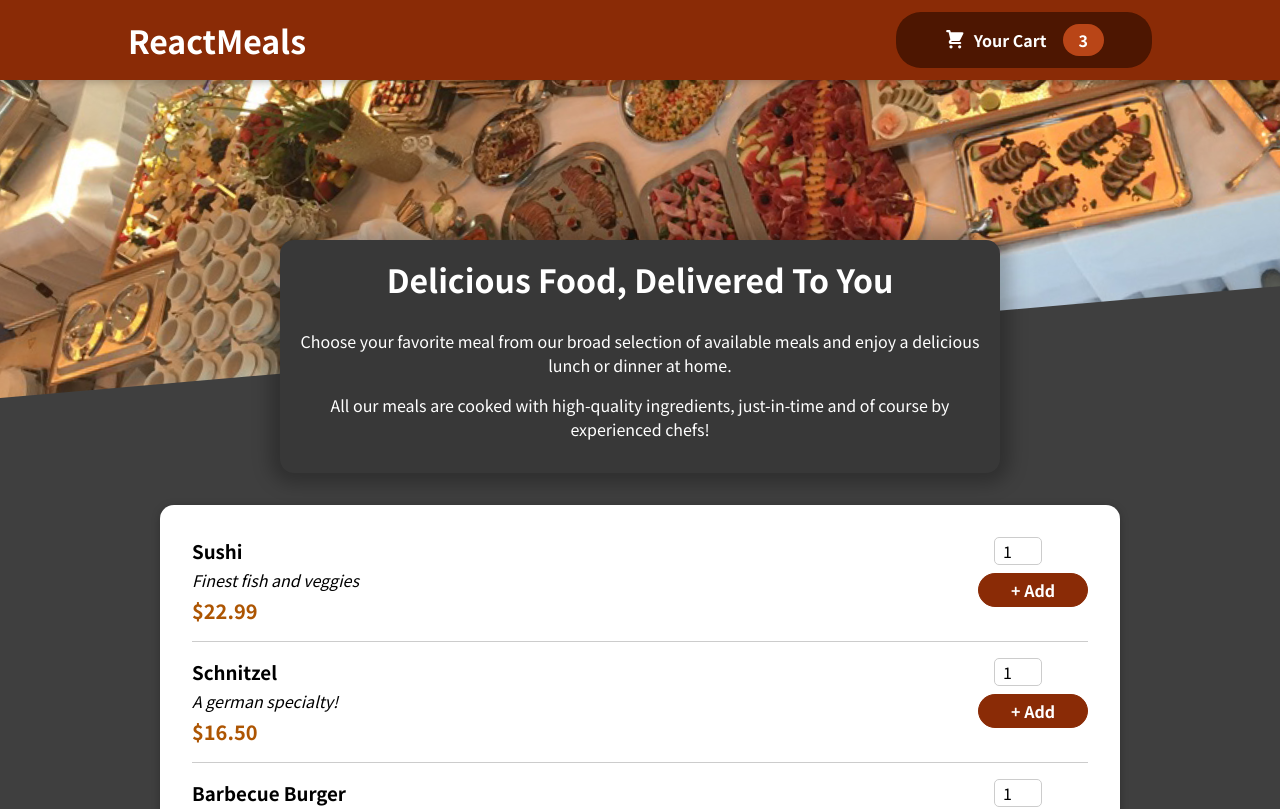
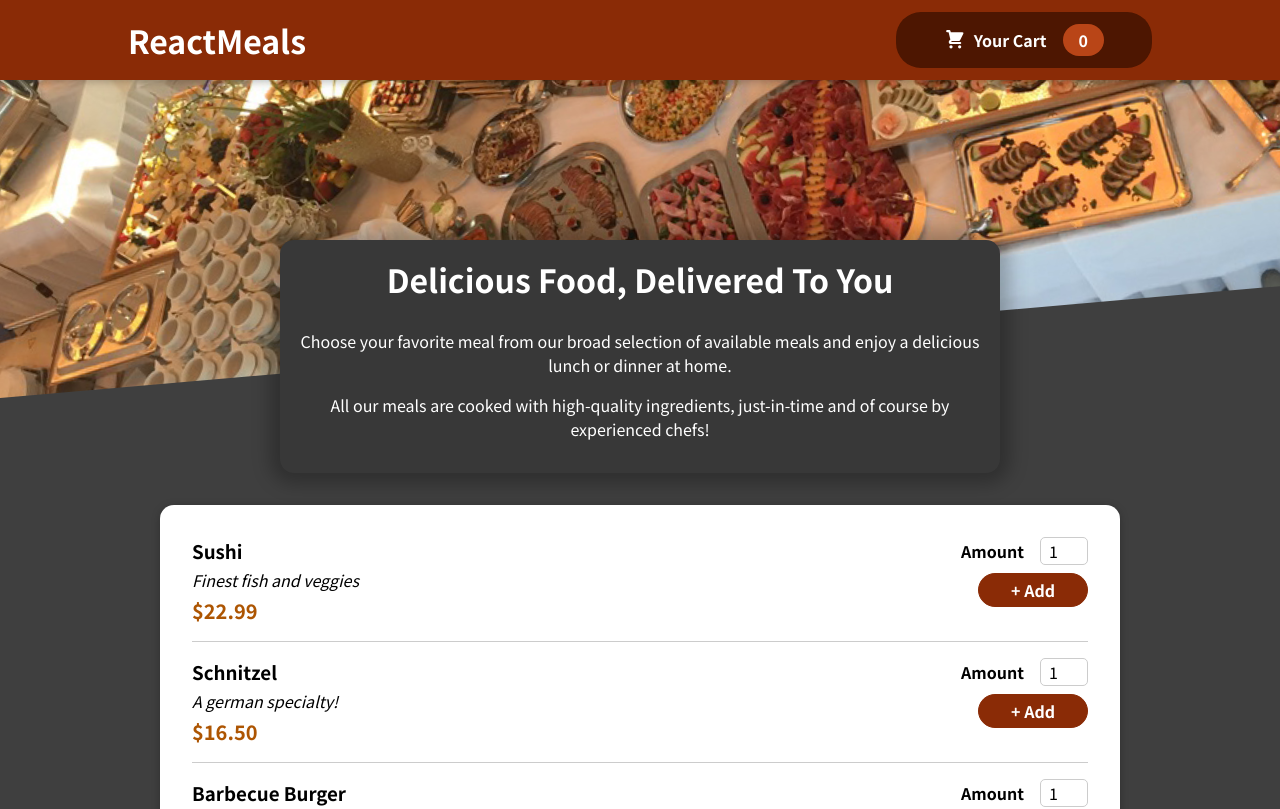
Before and after one commit to Gambit1zn/ReactFoodApp, a React (Create React App) app: page / in a window 1280 px wide. Shown: the top 809 px of the page. Built offline with nearby package versions, Linux system fonts and the light colour scheme.

Commit message:
Cart context completed, reducer implemented to manage cart state, ref completed to get value from custom input component

```diff
--- a/src/components/Layout/HeaderCartButton.js
+++ b/src/components/Layout/HeaderCartButton.js
@@ -1,14 +1,22 @@
+import { useContext } from 'react';
 import CartIcon from '../Cart/CartIcon';
+import CartContext from '../../store/cart-context';
 import classes from './HeaderCartButton.module.css';
 
 const HeaderCartButton = props => {
+  const cartCtx = useContext(CartContext);
+
+  const numberOfCartItems = cartCtx.items.reduce((curNumber, item) => {
+    return curNumber + item.amount;
+  }, 0);
+
   return(
     <button className={classes.button} onClick={props.onClick}>
       <span className={classes.icon}>
         <CartIcon></CartIcon>
       </span>
       <span>Your Cart</span>
-      <span className={classes.badge}>3</span>
+      <span className={classes.badge}>{numberOfCartItems}</span>
     </button>
   );
 };
--- a/src/components/Meals/MealItem/MealItem.js
+++ b/src/components/Meals/MealItem/MealItem.js
@@ -1,8 +1,20 @@
+import { useContext } from 'react';
 import classes from './MealItem.module.css';
 import MealItemForm from './MealItemForm';
+import CartContext from '../../../store/cart-context';
 
 const MealItem = props => {
+  const cartCtx = useContext(CartContext);
   const price = `$${props.price.toFixed(2)}`;
+
+  const addToCartHandler = amount => {
+    cartCtx.addItem({
+      id: props.id,
+      name: props.name,
+      amount: amount,
+      price: props.price
+    });
+  };
 
   return (
     <li className={classes.meal}>
@@ -12,7 +24,7 @@ const MealItem = props => {
         <div className={classes.price}>{price}</div>
       </div>
       <div>
-        <MealItemForm id={props.id}/>
+        <MealItemForm id={props.id} onAddToCart={addToCartHandler}/>
       </div>
     </li>
   );
--- a/src/components/Meals/MealItem/MealItemForm.js
+++ b/src/components/Meals/MealItem/MealItemForm.js
@@ -1,10 +1,28 @@
+import { useRef, useState } from 'react';
 import classes from './MealItemForm.module.css';
 import Input from '../../UI/Input';
 
 const MealItemForm = props => {
+  const [amountIsValid, setAmountIsValid] = useState(true);
+  const amountInputRef = useRef();
+
+  const submitHandler = event => {
+    event.preventDefault();
+    const enteredAmount = amountInputRef.current.value;
+    const enteredAmountNumber = +enteredAmount;
+
+    if (enteredAmount.trim().length === 0 || enteredAmountNumber < 1 || enteredAmountNumber > 5) {
+      debugger;
+      setAmountIsValid(false);
+      return;
+    }
+
+    props.onAddToCart(enteredAmountNumber);
+  }
+
   return (
-    <form className={classes.form}>
-      <Input lable="Amount" input={{
+    <form className={classes.form} onSubmit={submitHandler}>
+      <Input label="Amount" ref={amountInputRef} input={{
         id: 'amount_' + props.id,
         type: 'number',
         min: '1',
@@ -13,6 +31,7 @@ const MealItemForm = props => {
         defaultValue: '1'
       }}/>
       <button>+ Add</button>
+      {!amountIsValid && <p>Please enter a valid Amount (1-5)</p>}
     </form>
   );
 }
--- a/src/components/UI/Input.js
+++ b/src/components/UI/Input.js
@@ -1,12 +1,13 @@
+import React from 'react';
 import classes from './Input.module.css';
 
-const Input = props => {
+const Input = React.forwardRef((props, ref) => {
   return (
     <div className={classes.input}>
       <label htmlFor={props.input.id}>{props.label}</label>
-      <input {...props.input}/>
+      <input ref={ref} {...props.input}/>
     </div>
   );
-};
+});
 
 export default Input;
--- /dev/null
+++ b/src/store/CartProvider.js
@@ -0,0 +1,46 @@
+import CartContext from "./cart-context";
+import { useReducer } from "react";
+
+const defaultCartState = {
+  items: [],
+  totalAmount: 0
+}
+
+const cartReducer = (state, action) => {
+  if (action.type === 'ADD') {
+    const updatedItems = state.items.concat(action.item);
+    debugger;
+    const newTotalAmount = state.totalAmount + action.item.price * action.item.amount;
+
+    return {
+      items: updatedItems,
+      totalAmount: newTotalAmount
+    };
+  }
+  return defaultCartState;
+};
+
+const CartProvider = props => {
+  const [cartState, dispatchCartAction] = useReducer(cartReducer, defaultCartState);
+
+  const addItemToCartHandler = item => {
+    dispatchCartAction({type: 'ADD', item: item});
+  };
+
+  const removeItemFromCartHandler = id => {
+    dispatchCartAction({type: 'REMOVE', id: id});
+  };
+
+  const cartContext = {
+    items: cartState.items,
+    totalAmount: cartState.totalAmount,
+    addItem: addItemToCartHandler,
+    removeItem: removeItemFromCartHandler
+  }
+
+  return <CartContext.Provider value={cartContext}>
+    {props.children}
+  </CartContext.Provider>
+}
+
+export default CartProvider;
--- /dev/null
+++ b/src/store/cart-context.js
@@ -0,0 +1,10 @@
+import React from "react";
+
+const CartContext = React.createContext({
+  items: [],
+  totalAmount: 0,
+  addItem: (item) => {},
+  removeItem: () => {}
+});
+
+export default CartContext;
```
Also changed, not shown: src/App.js (+4 -3 lines).
